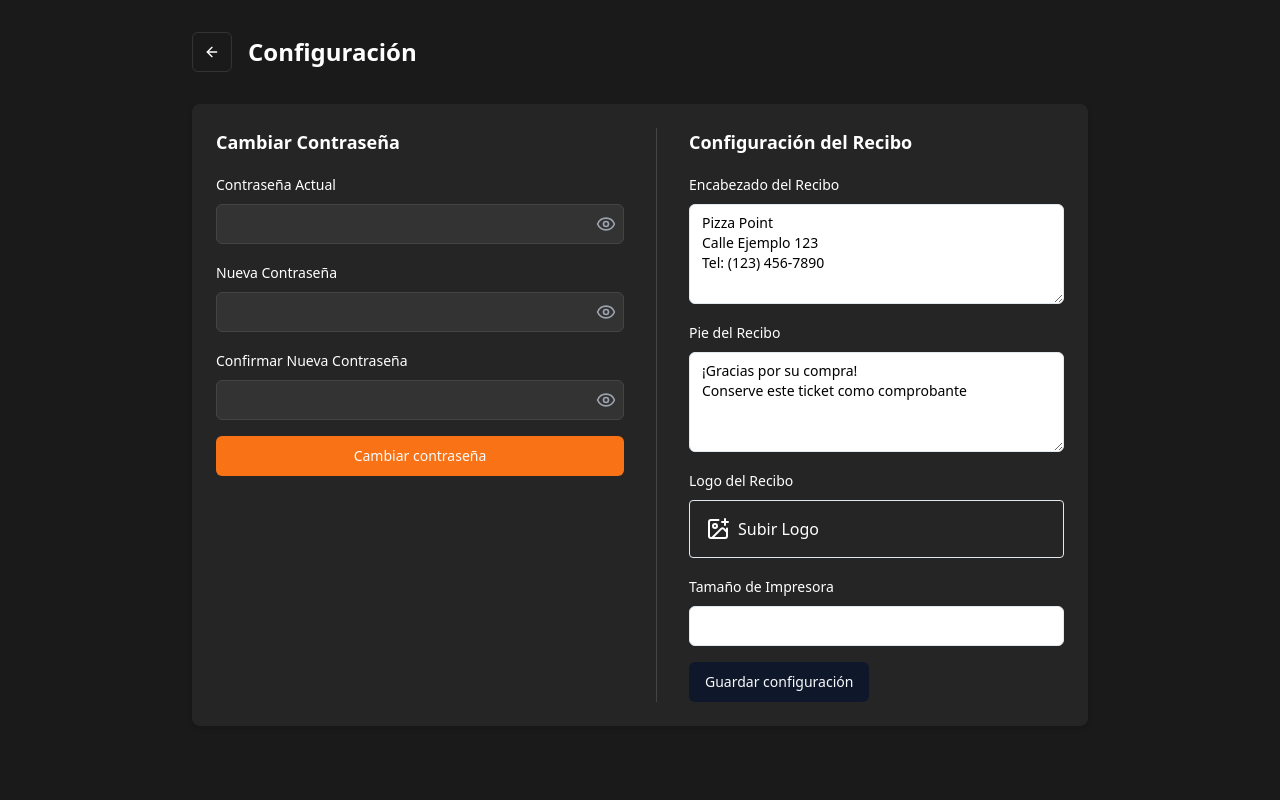
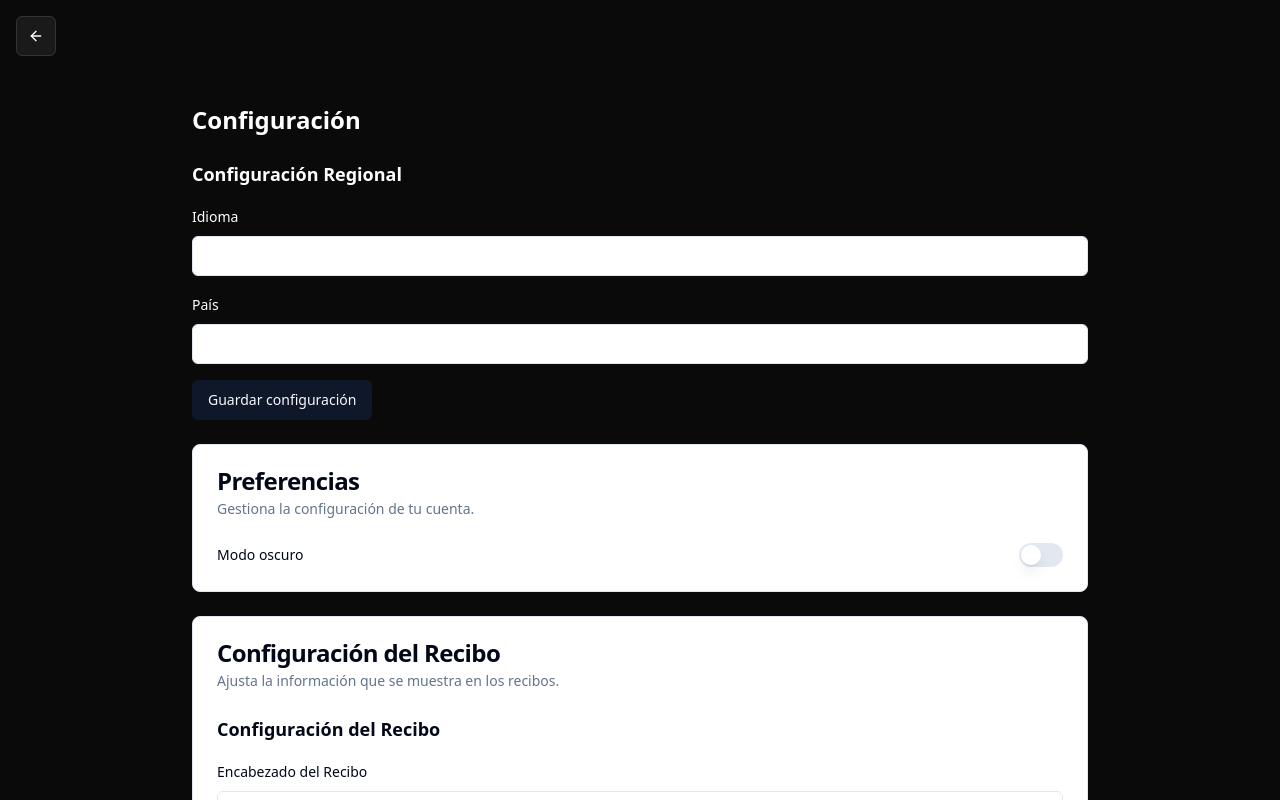
Before and after one commit to sebastianblaudev/tiny-utility-universe, a React (Vite) app: page /settings in a window 1280 px wide. Shown: the top 800 px of the page. Built offline with nearby package versions, Linux system fonts and the light colour scheme.

Commit message:
feat: Add internationalization support
Implement language and country selection, adjusting decimal formatting based on the selected country.

```diff
--- /dev/null
+++ b/src/components/settings/LocaleSettings.tsx
@@ -0,0 +1,125 @@
+
+import React from 'react';
+import { useToast } from "@/hooks/use-toast";
+import { Form, FormField, FormItem, FormLabel } from "@/components/ui/form";
+import { useForm } from "react-hook-form";
+import {
+  Select,
+  SelectContent,
+  SelectItem,
+  SelectTrigger,
+  SelectValue,
+} from "@/components/ui/select";
+import { Button } from "@/components/ui/button";
+
+type LocaleSettings = {
+  language: string;
+  country: string;
+};
+
+const countries = [
+  { code: 'AR', name: 'Argentina', decimal: ',', thousands: '.' },
+  { code: 'US', name: 'United States', decimal: '.', thousands: ',' },
+  { code: 'ES', name: 'España', decimal: ',', thousands: '.' },
+  { code: 'MX', name: 'México', decimal: '.', thousands: ',' },
+];
+
+const languages = [
+  { code: 'es', name: 'Español' },
+  { code: 'en', name: 'English' },
+];
+
+export const LocaleSettings = () => {
+  const { toast } = useToast();
+  const form = useForm<LocaleSettings>({
+    defaultValues: {
+      language: 'es',
+      country: 'AR'
+    }
+  });
+
+  React.useEffect(() => {
+    const savedSettings = localStorage.getItem("localeSettings");
+    if (savedSettings) {
+      try {
+        const settings = JSON.parse(savedSettings);
+        form.reset(settings);
+      } catch (error) {
+        console.error("Error loading locale settings:", error);
+      }
+    }
+  }, [form]);
+
+  const onSubmit = async (data: LocaleSettings) => {
+    try {
+      localStorage.setItem("localeSettings", JSON.stringify(data));
+      toast({
+        title: "Configuración guardada",
+        description: "La configuración regional se ha actualizado correctamente",
+      });
+    } catch (error) {
+      toast({
+        variant: "destructive",
+        title: "Error",
+        description: "No se pudo guardar la configuración",
+      });
+    }
+  };
+
+  return (
+    <div className="space-y-4">
+      <h2 className="text-lg font-semibold">Configuración Regional</h2>
+      <Form {...form}>
+        <form onSubmit={form.handleSubmit(onSubmit)} className="space-y-4">
+          <FormField
+            control={form.control}
+            name="language"
+            render={({ field }) => (
+              <FormItem>
+                <FormLabel>Idioma</FormLabel>
+                <Select onValueChange={field.onChange} defaultValue={field.value}>
+                  <SelectTrigger>
+                    <SelectValue placeholder="Selecciona un idioma" />
+                  </SelectTrigger>
+                  <SelectContent>
+                    {languages.map((lang) => (
+                      <SelectItem key={lang.code} value={lang.code}>
+                        {lang.name}
+                      </SelectItem>
+                    ))}
+                  </SelectContent>
+                </Select>
+              </FormItem>
+            )}
+          />
+
+          <FormField
+            control={form.control}
+            name="country"
+            render={({ field }) => (
+              <FormItem>
+                <FormLabel>País</FormLabel>
+                <Select onValueChange={field.onChange} defaultValue={field.value}>
+                  <SelectTrigger>
+                    <SelectValue placeholder="Selecciona un país" />
+                  </SelectTrigger>
+                  <SelectContent>
+                    {countries.map((country) => (
+                      <SelectItem key={country.code} value={country.code}>
+                        {country.name}
+                      </SelectItem>
+                    ))}
+                  </SelectContent>
+                </Select>
+              </FormItem>
+            )}
+          />
+
+          <Button type="submit">
+            Guardar configuración
+          </Button>
+        </form>
+      </Form>
+    </div>
+  );
+};
--- a/src/lib/utils.ts
+++ b/src/lib/utils.ts
@@ -1,4 +1,3 @@
-
 import { clsx, type ClassValue } from "clsx"
 import { twMerge } from "tailwind-merge"
 
@@ -6,14 +5,39 @@ export function cn(...inputs: ClassValue[]) {
   return twMerge(clsx(inputs))
 }
 
+const getLocaleSettings = () => {
+  try {
+    const savedSettings = localStorage.getItem("localeSettings");
+    if (savedSettings) {
+      const { country, language } = JSON.parse(savedSettings);
+      return { country, language };
+    }
+  } catch (error) {
+    console.error("Error loading locale settings:", error);
+  }
+  return { country: 'AR', language: 'es' };
+};
+
 export function formatDate(date: string | Date) {
-  return new Date(date).toLocaleDateString('es-AR', {
+  const { language } = getLocaleSettings();
+  return new Date(date).toLocaleDateString(`${language}-AR`, {
     year: 'numeric',
     month: 'long',
     day: 'numeric',
     hour: '2-digit',
     minute: '2-digit'
   });
+}
+
+export function formatCurrency(amount: number) {
+  const { country, language } = getLocaleSettings();
+  return new Intl.NumberFormat(`${language}-${country}`, {
+    style: 'currency',
+    currency: country === 'AR' ? 'ARS' :
+             country === 'US' ? 'USD' :
+             country === 'ES' ? 'EUR' :
+             country === 'MX' ? 'MXN' : 'ARS'
+  }).format(amount);
 }
 
 export function printElement(content: HTMLElement) {
--- a/src/pages/Settings.tsx
+++ b/src/pages/Settings.tsx
@@ -1,167 +1,47 @@
+import { Card, CardContent, CardDescription, CardHeader, CardTitle } from "@/components/ui/card"
+import { Label } from "@/components/ui/label"
+import { Switch } from "@/components/ui/switch"
+import { BackButton } from "@/components/BackButton"
+import { ReceiptSettings } from "@/components/settings/ReceiptSettings"
+import { LocaleSettings } from "@/components/settings/LocaleSettings";
 
-import { useState } from "react";
-import { Input } from "@/components/ui/input";
-import { Button } from "@/components/ui/button";
-import { useToast } from "@/hooks/use-toast";
-import { Auth } from "@/lib/auth";
-import { Eye, EyeOff } from "lucide-react";
-import { ReceiptSettings } from "@/components/settings/ReceiptSettings";
-import { BackButton } from "@/components/BackButton";
-
-const Settings = () => {
-  const [currentPassword, setCurrentPassword] = useState("");
-  const [newPassword, setNewPassword] = useState("");
-  const [confirmPassword, setConfirmPassword] = useState("");
-  const [showCurrentPassword, setShowCurrentPassword] = useState(false);
-  const [showNewPassword, setShowNewPassword] = useState(false);
-  const [showConfirmPassword, setShowConfirmPassword] = useState(false);
-  const [isLoading, setIsLoading] = useState(false);
-  const { toast } = useToast();
-  const auth = Auth.getInstance();
-
-  const handleSubmit = async (e: React.FormEvent) => {
-    e.preventDefault();
-    setIsLoading(true);
-
-    try {
-      // Verificar que las contraseñas nuevas coincidan
-      if (newPassword !== confirmPassword) {
-        throw new Error("Las contraseñas nuevas no coinciden");
-      }
-
-      // Verificar la contraseña actual
-      const isCurrentPasswordValid = await auth.login(auth.currentUser?.username || '', currentPassword);
-
-      if (!isCurrentPasswordValid) {
-        throw new Error("La contraseña actual es incorrecta");
-      }
-
-      // Cambiar la contraseña
-      await auth.changePassword(auth.currentUser?.username || '', newPassword);
-
-      toast({
-        title: "Contraseña actualizada",
-        description: "La contraseña se ha cambiado exitosamente",
-      });
-
-      // Limpiar campos
-      setCurrentPassword("");
-      setNewPassword("");
-      setConfirmPassword("");
-
-    } catch (error) {
-      toast({
-        variant: "destructive",
-        title: "Error",
-        description: error instanceof Error ? error.message : "Error al cambiar la contraseña",
-      });
-    } finally {
-      setIsLoading(false);
-    }
-  };
-
+export default function Settings() {
   return (
-    <div className="min-h-screen p-8 bg-[#1A1A1A] text-white">
-      <div className="max-w-4xl mx-auto space-y-8">
-        <div className="flex items-center gap-4 mb-6">
-          <BackButton />
-          <h1 className="text-2xl font-bold">Configuración</h1>
-        </div>
-
-        <div className="bg-[#252525] rounded-lg shadow-md p-6">
-          <div className="grid md:grid-cols-2 gap-8">
-            {/* Password Change Section */}
-            <div className="space-y-4">
-              <h2 className="text-lg font-semibold">Cambiar Contraseña</h2>
-              <form onSubmit={handleSubmit} className="space-y-4">
-                <div className="space-y-2">
-                  <label htmlFor="currentPassword" className="text-sm font-medium">
-                    Contraseña Actual
-                  </label>
-                  <div className="relative">
-                    <Input
-                      id="currentPassword"
-                      type={showCurrentPassword ? "text" : "password"}
-                      value={currentPassword}
-                      onChange={(e) => setCurrentPassword(e.target.value)}
-                      required
-                      className="bg-[#333333] border-[#444444] text-white"
-                    />
-                    <button
-                      type="button"
-                      className="absolute right-2 top-1/2 -translate-y-1/2 text-gray-400 hover:text-gray-200"
-                      onClick={() => setShowCurrentPassword(!showCurrentPassword)}
-                    >
-                      {showCurrentPassword ? <EyeOff size={20} /> : <Eye size={20} />}
-                    </button>
-                  </div>
+    <div className="min-h-screen bg-[#0A0A0A] text-white">
+      <div className="container mx-auto p-4 relative">
+        <BackButton />
+        <div className="max-w-4xl mx-auto mt-12">
+          <h1 className="text-2xl font-bold mb-6 text-white">Configuración</h1>
+          <div className="grid gap-6">
+            <LocaleSettings />
+            <Card>
+              <CardHeader>
+                <CardTitle>Preferencias</CardTitle>
+                <CardDescription>
+                  Gestiona la configuración de tu cuenta.
+                </CardDescription>
+              </CardHeader>
+              <CardContent className="grid gap-4">
+                <div className="flex items-center justify-between">
+                  <Label htmlFor="theme">Modo oscuro</Label>
+                  <Switch id="theme" />
                 </div>
-
-                <div className="space-y-2">
-                  <label htmlFor="newPassword" className="text-sm font-medium">
-                    Nueva Contraseña
-                  </label>
-                  <div className="relative">
-                    <Input
-                      id="newPassword"
-                      type={showNewPassword ? "text" : "password"}
-                      value={newPassword}
-                      onChange={(e) => setNewPassword(e.target.value)}
-                      required
-                      className="bg-[#333333] border-[#444444] text-white"
-                    />
-                    <button
-                      type="button"
-                      className="absolute right-2 top-1/2 -translate-y-1/2 text-gray-400 hover:text-gray-200"
-                      onClick={() => setShowNewPassword(!showNewPassword)}
-                    >
-                      {showNewPassword ? <EyeOff size={20} /> : <Eye size={20} />}
-                    </button>
-                  </div>
-                </div>
-
-                <div className="space-y-2">
-                  <label htmlFor="confirmPassword" className="text-sm font-medium">
-                    Confirmar Nueva Contraseña
-                  </label>
-                  <div className="relative">
-                    <Input
-                      id="confirmPassword"
-                      type={showConfirmPassword ? "text" : "password"}
-                      value={confirmPassword}
-                      onChange={(e) => setConfirmPassword(e.target.value)}
-                      required
-                      className="bg-[#333333] border-[#444444] text-white"
-                    />
-                    <button
-                      type="button"
-                      className="absolute right-2 top-1/2 -translate-y-1/2 text-gray-400 hover:text-gray-200"
-                      onClick={() => setShowConfirmPassword(!showConfirmPassword)}
-                    >
-                      {showConfirmPassword ? <EyeOff size={20} /> : <Eye size={20} />}
-                    </button>
-                  </div>
-                </div>
-
-                <Button
-                  type="submit"
-                  className="w-full bg-orange-500 hover:bg-orange-600"
-                  disabled={isLoading}
-                >
-                  {isLoading ? "Cambiando contraseña..." : "Cambiar contraseña"}
-                </Button>
-              </form>
-            </div>
-
-            {/* Receipt Settings Section */}
-            <div className="border-t md:border-t-0 md:border-l border-[#444444] pt-8 md:pt-0 md:pl-8">
-              <ReceiptSettings />
-            </div>
+              </CardContent>
+            </Card>
+            <Card>
+              <CardHeader>
+                <CardTitle>Configuración del Recibo</CardTitle>
+                <CardDescription>
+                  Ajusta la información que se muestra en los recibos.
+                </CardDescription>
+              </CardHeader>
+              <CardContent className="grid gap-4">
+                <ReceiptSettings />
+              </CardContent>
+            </Card>
           </div>
         </div>
       </div>
     </div>
-  );
-};
-
-export default Settings;
+  )
+}
```
